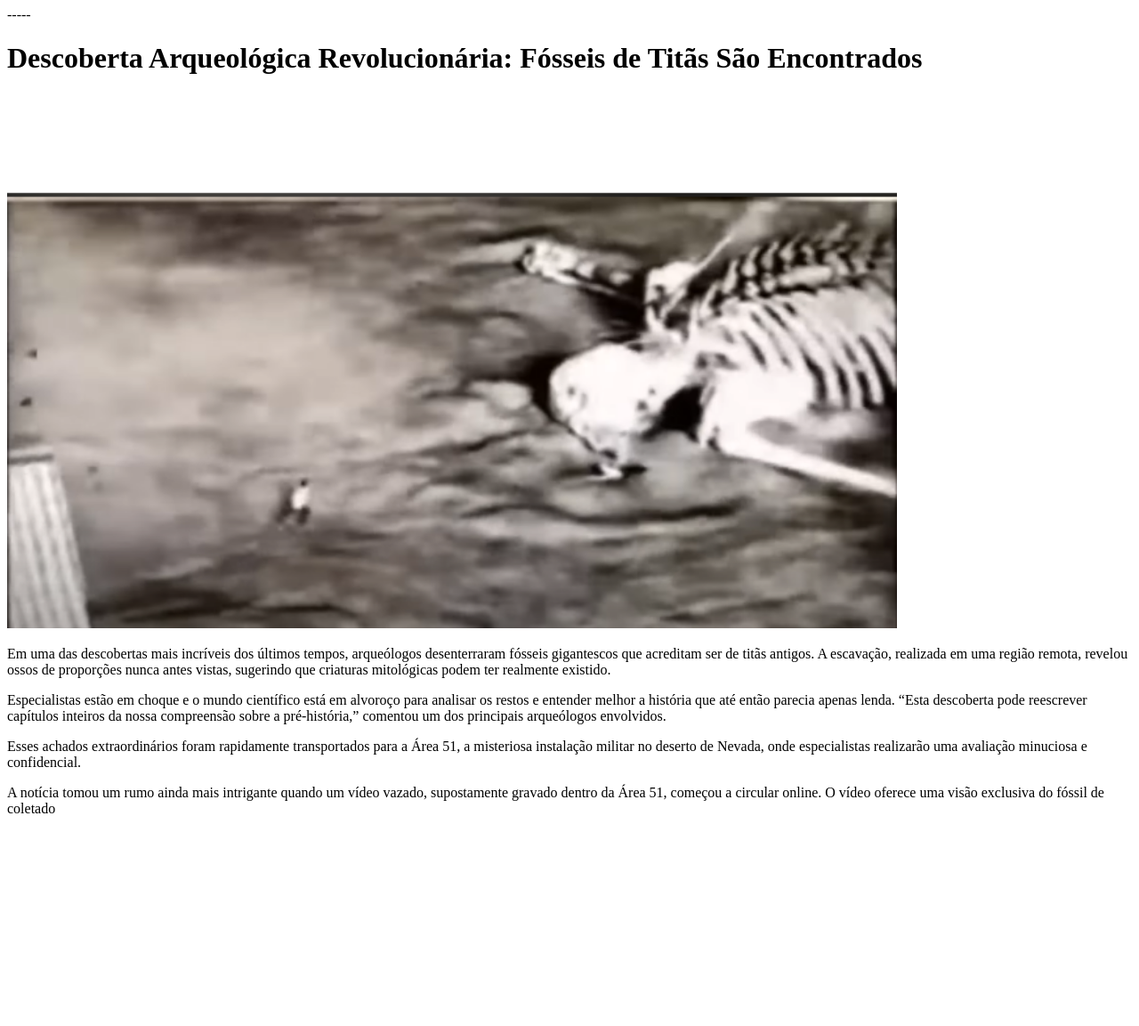
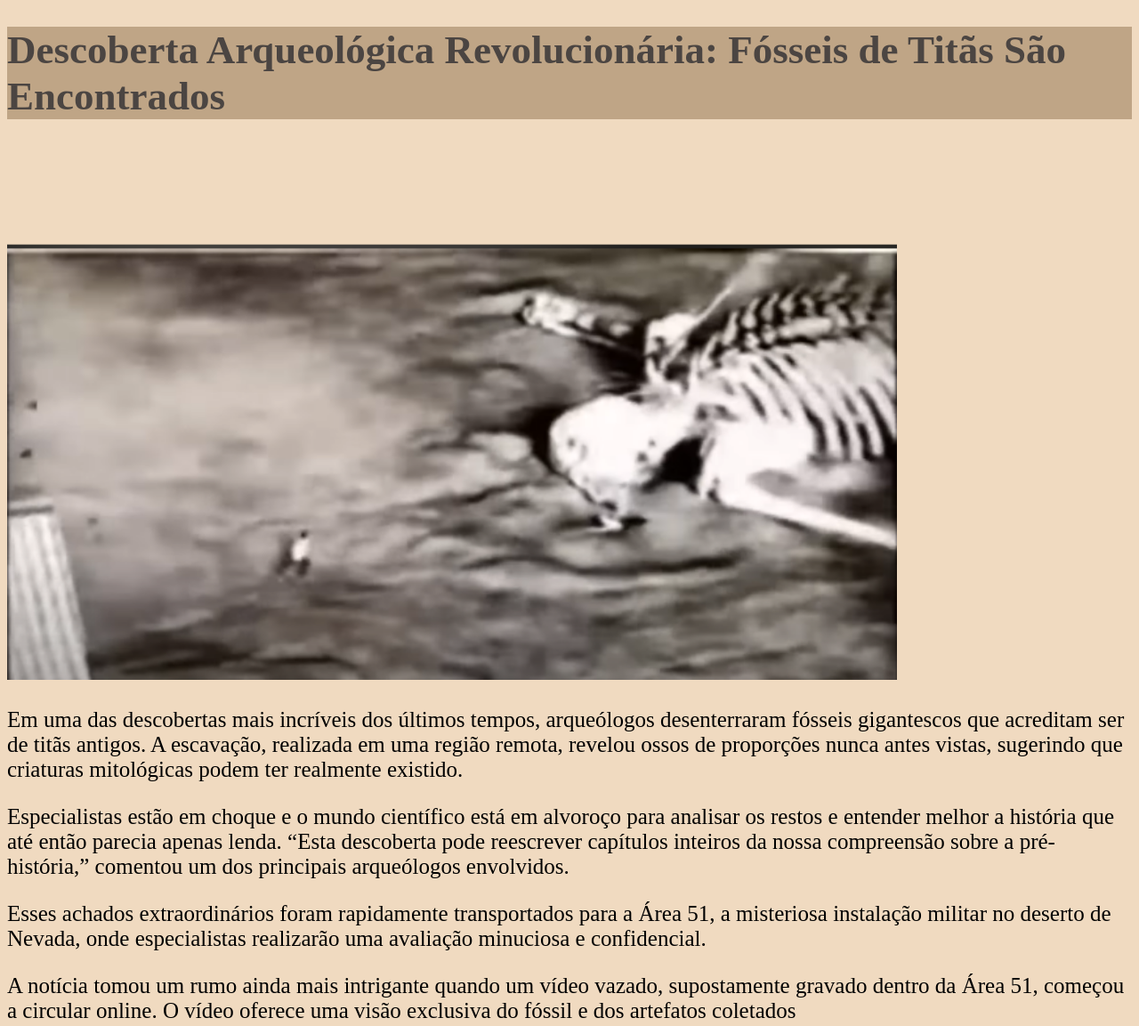
Before and after one commit to RaquelSK/Site-de-Noticia, a plain HTML site: page index.html in a window 1280 px wide. Shown: the top 1153 px of the page at 89% size. Before the commit the page ends 934 px from the top, so only its background shows below. Drawn offline with Linux system fonts and the light colour scheme.

Commit message:
atualizar commit

```diff
--- a/index.html
+++ b/index.html
@@ -7,18 +7,12 @@
     <link href=" ./styles/style.css" rel="stylesheet">
 </head>
 <meta nome = "viewport" content = "width=device-width", initial-scale="1.0, maxium-scale=1.0">
-<div> -----
+<div>
 <h1 id="tprincipal" >Descoberta Arqueológica Revolucionária: Fósseis de Titãs São Encontrados</h1>
 </div>
 <img src="./assets/images/titan.png.png" alt="Imagem da area51" height="600px"
 width="1000px">
-<!DOCTYPE html>
-<html lang="pt-BR">
-<head>
-    <meta charset="UTF-8">
-    <meta name="viewport" content="width=device-width, initial-scale=1.0">
-    <title>Ajustar Tamanho da Imagem</title>
-    <link rel = stylesheet href="styles.css"/>
+<link rel = stylesheet href="styles.css"/>
 </head>
 <body>
 <p> Em uma das descobertas mais incríveis dos últimos tempos, arqueólogos desenterraram fósseis gigantescos que acreditam ser de titãs antigos. A escavação, realizada em uma região remota, revelou ossos de proporções nunca antes vistas, sugerindo que criaturas mitológicas podem ter realmente existido. </p>
@@ -27,6 +21,12 @@ width="1000px">
 
 <p>Esses achados extraordinários foram rapidamente transportados para a Área 51, a misteriosa instalação militar no deserto de Nevada, onde especialistas realizarão uma avaliação minuciosa e confidencial.</p>
 
-<p> A notícia tomou um rumo ainda mais intrigante quando um vídeo vazado, supostamente gravado dentro da Área 51, começou a circular online. O vídeo oferece uma visão exclusiva do fóssil de coletado</p>
+<p> A notícia tomou um rumo ainda mais intrigante quando um vídeo vazado, supostamente gravado dentro da Área 51, começou a circular online. O vídeo oferece uma visão exclusiva do fóssil e dos artefatos coletados </p>
+<video src="./assets/images/Titã na area51.mp4"controls>
+</video>
+<p>
+A autenticidade do vídeo ainda está sendo verificada, mas as imagens já capturaram a imaginação do público, alimentando teorias da conspiração e especulações sobre o que mais pode estar escondido nas profundezas da Área 51. À medida em que mais informações surgirem, esta descoberta promete ser um dos eventos mais eletrizantes do século.
+</p>
 </body>
+
 </html>
--- a/styles/style.css
+++ b/styles/style.css
@@ -0,0 +1,17 @@
+h1 {
+    color: darkslategrey;
+    background-color: #9b7e5a91;
+    font-size: 45px;
+}
+
+#tprincipal {
+    color: rgba(61, 57, 57, 0.89);
+
+}
+body {
+    color: black;
+    font-size: 25px;
+}
+body {
+background-color: rgb(240, 218, 192);
+}
```
Also changed, not shown: assets/images/video.html (+2 -1 lines).
